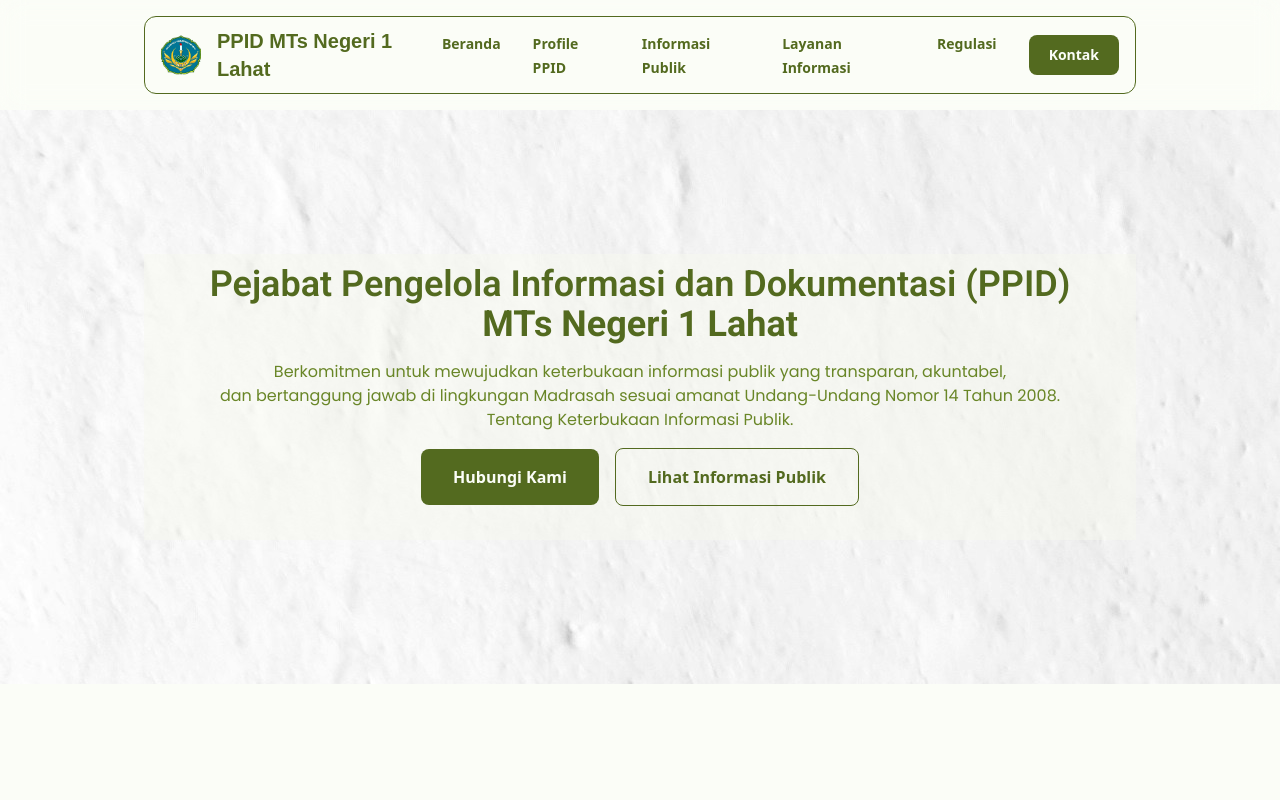
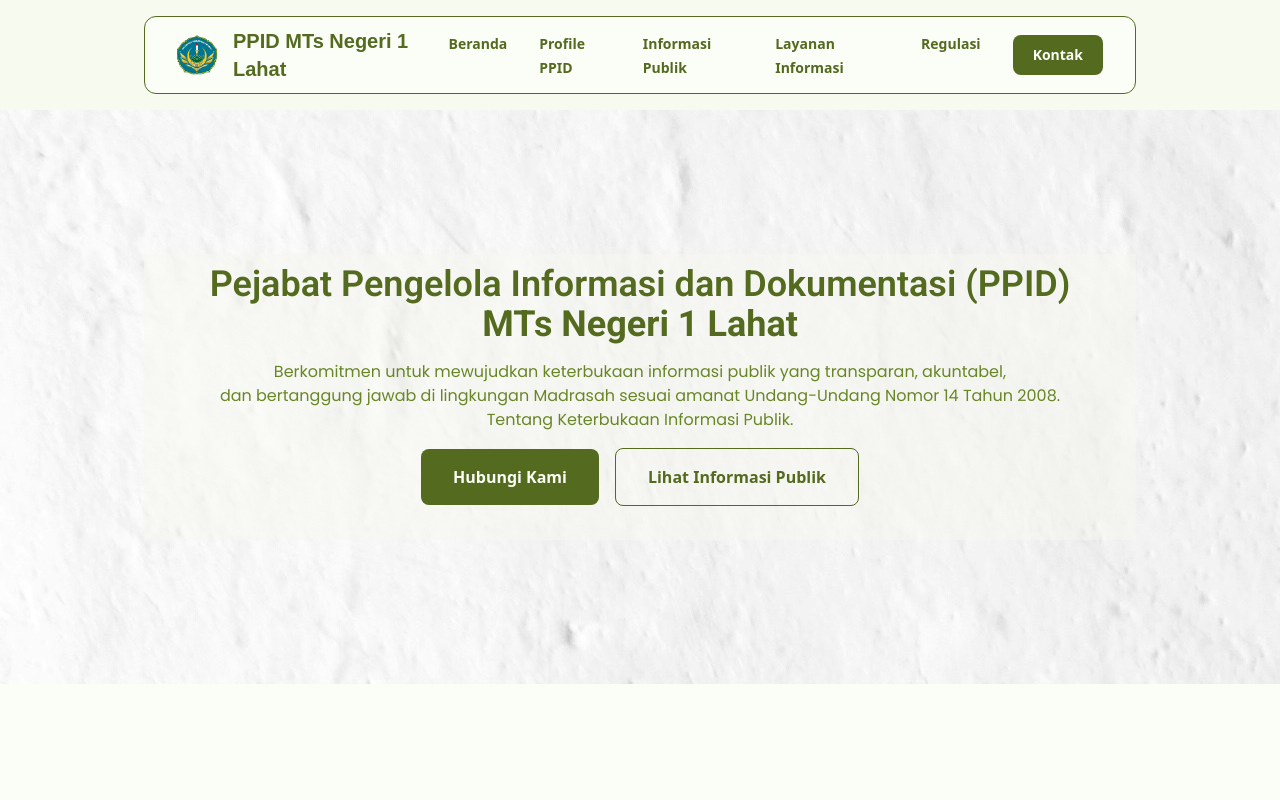
Before and after one commit to NandoApri26/ppid-mtsn1lahat, a website: page index.html in a window 1280 px wide. Shown: the top 800 px of the page. Drawn offline with nearby package versions, Linux system fonts and the light colour scheme; a web font is replaced by a local one.

```diff
--- a/index.html
+++ b/index.html
@@ -24,7 +24,7 @@
         <!-- Navbar -->
         <div class="top-0 z-50 sticky bg-green-tea-100 backdrop-blur-md p-4 xl:px-36 xl:py-4">
             <nav class="flex-none py-2.5 px-4 w-full mx-auto bg-green-tea-50 backdrop-blur-md border border-green-tea-700 rounded-lg md:rounded-xl">
-                <div class="flex justify-between items-center md:flex-col xl:flex-row">
+                <div class="px-4 flex justify-between items-center md:flex-col xl:flex-row">
                     <!-- Logo Section -->
                     <div class="flex items-center">
                         <a href="index.html" class="flex gap-4 items-center">
```
Also changed, not shown: dist/output.css.
